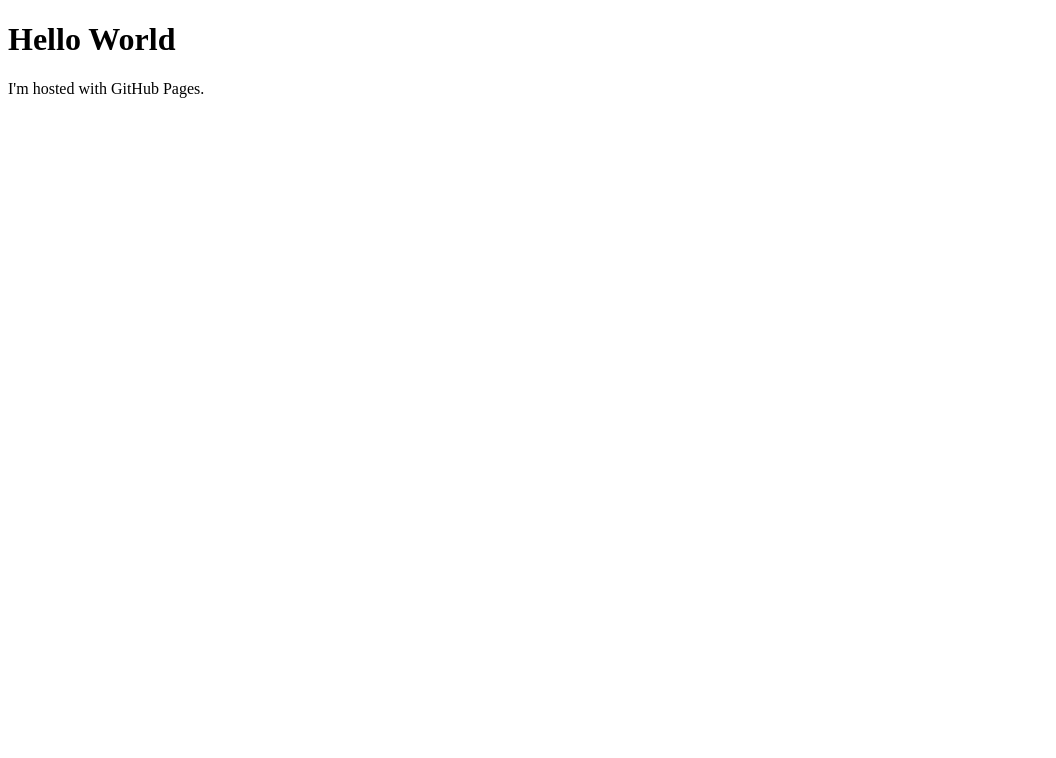
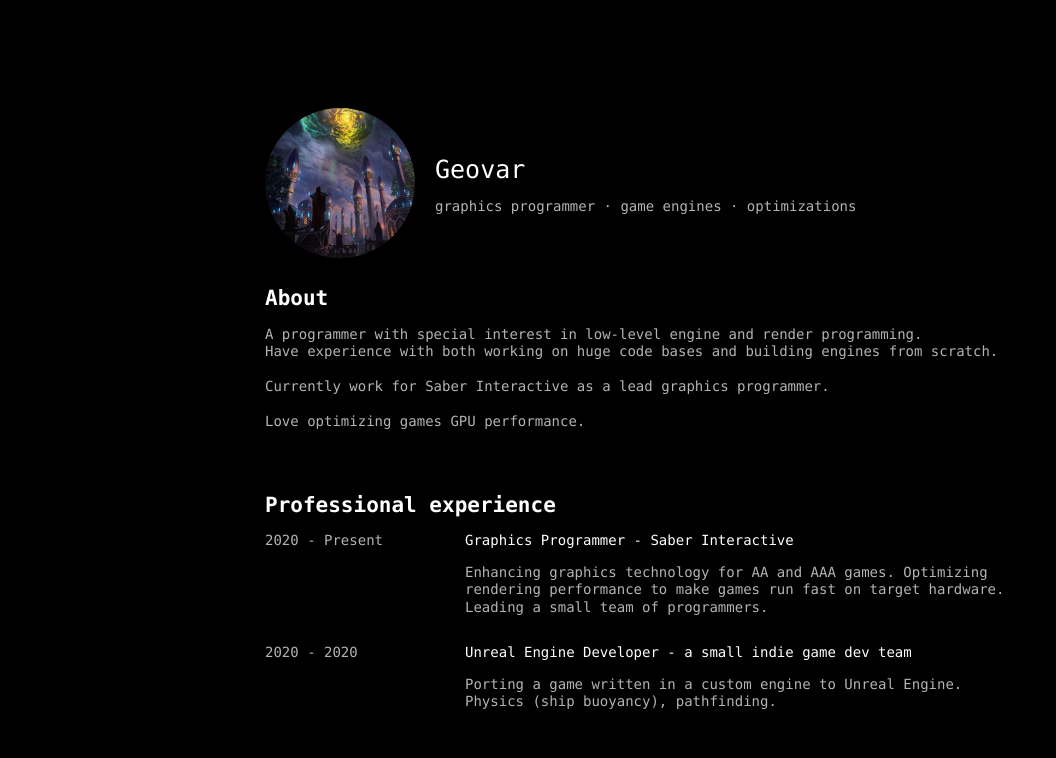
Before and after one commit to justvg/justvg.github.io, a plain HTML site: page index.html in a window 1280 px wide. Shown: the whole page, without its empty margins (0-1056 px from the left). Drawn offline with Linux system fonts and the light colour scheme.

Commit message:
page update

```diff
--- a/index.html
+++ b/index.html
@@ -1,7 +1,136 @@
 <!DOCTYPE html>
-<html>
-<body>
-<h1>Hello World</h1>
-<p>I'm hosted with GitHub Pages.</p>
-</body>
+<html lang="en">
+    <head>
+        <meta charset="utf-8"/>
+        <meta name="viewport" content="width=device-width"/>
+        <title>Geovar - Graphics Programmer</title>
+        <meta name="description" content="Geovar - Graphics Programmer"/>
+    </head>
+
+    <style>
+        html,body {
+            display: flex;
+            font-family: 'Menlo',-apple-system,BlinkMacSystemFont,Segoe UI,Roboto,Oxygen,Ubuntu,Cantarell,Fira Sans,Droid Sans,Helvetica Neue,sans-serif;
+            color: rgba(255, 255, 255, 0.7);
+            background: #000000FF;
+            justify-content: center;
+            font-size: clamp(14px, calc(14.00px + 0.00vw), 14px);
+            padding-top: 50px;
+            padding-bottom: 50px;
+            --FontSize-Large: clamp(18px, calc(3.71px + 3.81vw), 25px);
+        }
+
+        .container {
+            display: flex;
+            align-items: center;
+            margin-bottom: 10px;
+        }
+
+        .header-image {
+            width: 20%;
+            border-radius: 50%;
+        }
+
+        .text-container {
+            display: flex;
+            flex-direction: column;
+            margin-left: 20px;
+        }
+
+        .header {
+            font-weight: 400;
+            color: #ffffff;
+            font-size: var(--FontSize-Large);
+            margin-bottom: 0px;
+        }
+
+        .page {
+            display: flex;
+            flex-direction: column;
+            margin-bottom: 30px;
+            line-height: 1.25;
+        }
+
+        .header2 {
+            color: #ffffff;
+            margin-bottom: 0px;
+        }
+
+        .header3 {
+            color: #ffffff;
+            margin-bottom: 0px;
+        }
+
+        .experience {
+            display: flex;
+            flex-direction: row;
+            justify-content: center;
+        }
+
+        .experience-time {
+            white-space: nowrap;
+            width: 150px;
+        }
+
+        .experience-text {
+            margin-left: 50px;
+        }
+
+        .experience-company {
+            color: #ffffff;
+        }
+
+        .center {
+           max-width: 750px;
+        }
+
+    </style>
+
+    <body>
+        <div class="center">
+            <div class="container">
+                <img alt="HeaderImage" src="/HeaderImage.jfif" class="header-image"/>
+                <div class="text-container">
+                    <h1 class="header">Geovar</h1>
+                    <p>graphics programmer · game engines · optimizations</p>
+                </div>
+            </div>
+
+            <div class="page">
+                <h2 class="header2">About</h2>
+                <p>
+                    A programmer with special interest in low-level engine and render programming.<br/>
+                    Have experience with both working on huge code bases and building engines from scratch.<br/>
+                    <br/>
+                    Currently work for Saber Interactive as a lead graphics programmer.<br/>
+                    <br/>
+                    Love optimizing games GPU performance.<br/>
+                </p>
+            </div>
+
+            <div class="page">
+                <h2 class="header2">Professional experience</h2>
+                <div class="experience">
+                    <div>
+                        <p class="experience-time">2020 - Present</p>
+                    </div>
+
+                    <div class="experience-text">
+                        <p class="experience-company">Graphics Programmer - Saber Interactive</p>
+                        <p>Enhancing graphics technology for AA and AAA games. Optimizing rendering performance to make games run fast on target hardware. Leading a small team of programmers.</p>
+                    </div>
+                </div>
+                <div class="experience">
+                    <div>
+                        <p class="experience-time">2020 - 2020</p>
+                    </div>
+
+                    <div class="experience-text">
+                        <p class="experience-company">Unreal Engine Developer - a small indie game dev team</p>
+                        <p>Porting a game written in a custom engine to Unreal Engine. Physics (ship buoyancy), pathfinding.</p>
+                    </div>
+                </div>
+            </div>
+        </div>
+    </body>
 </html>
```
Also changed, not shown: HeaderImage.jfif (added).
